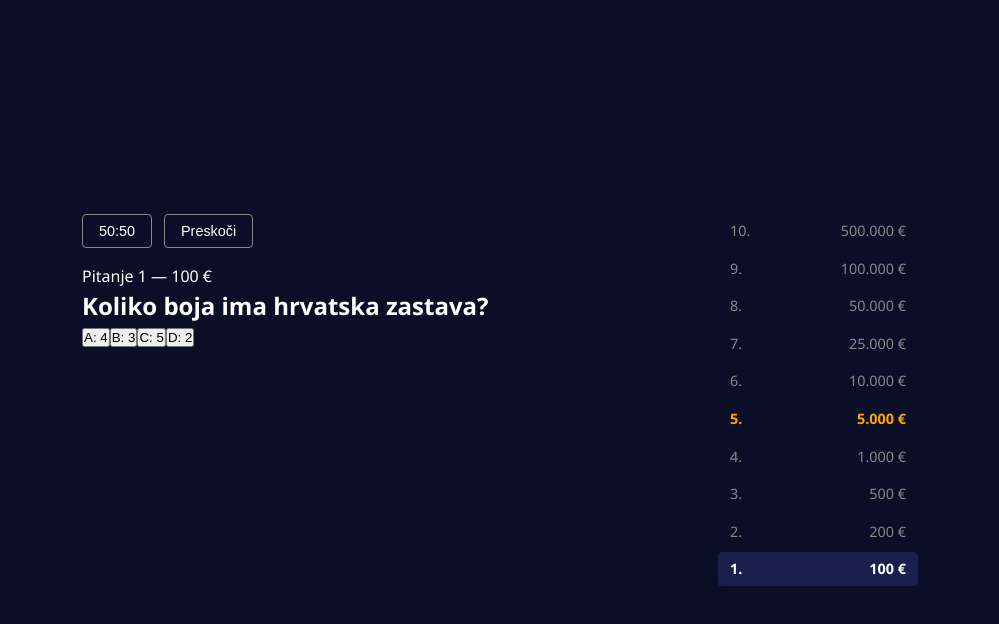
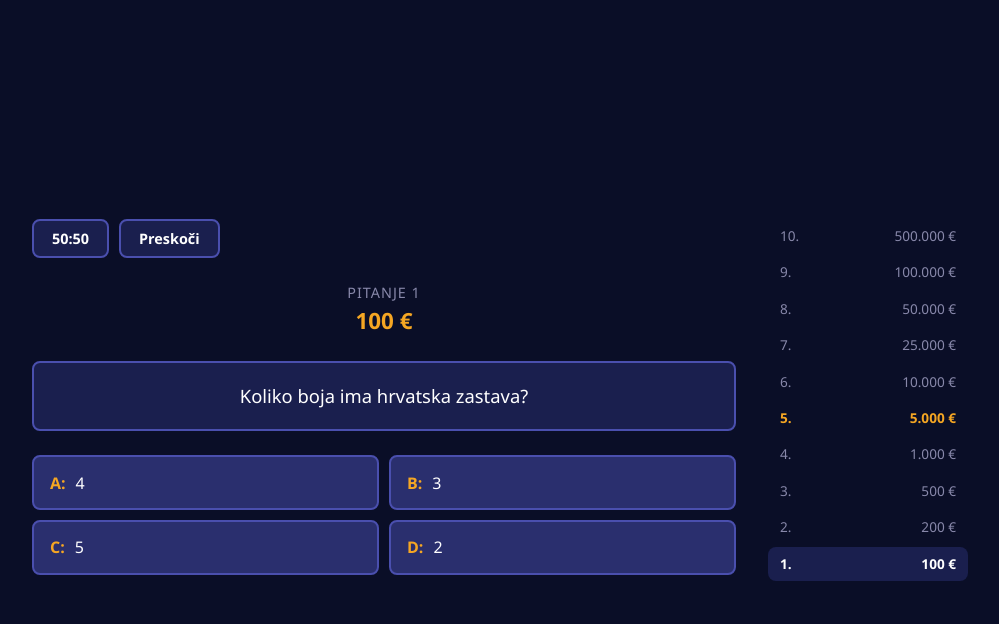
Before and after one commit to davidandelictomasic/Internship-14-Millionaire, a React (Vite) app: page / in a window 1280 px wide. Both pictures are taken after a click on the button "Pokreni igru". Shown: the top 624 px of the page, without its empty margins (140-1139 px from the left). Built offline with nearby package versions, Linux system fonts and the light colour scheme.

Commit message:
Add CSS for better UI

```diff
--- a/src/App.css
+++ b/src/App.css
@@ -1,6 +1,6 @@
 .game-container {
   width: 100%;
-  max-width: 900px;
+  max-width: 1000px;
   margin: 0 auto;
   padding: 2rem;
 }
@@ -18,3 +18,48 @@
   width: 200px;
   flex-shrink: 0;
 }
+
+.game-over {
+  text-align: center;
+  display: flex;
+  flex-direction: column;
+  align-items: center;
+  gap: 1.5rem;
+}
+
+.game-over__title {
+  font-size: 2rem;
+  font-weight: 700;
+}
+
+.game-over__title--win {
+  color: var(--color-accent);
+}
+
+.game-over__earnings {
+  font-size: 1.2rem;
+  color: var(--color-text-muted);
+}
+
+.game-over__amount {
+  display: block;
+  font-size: 2.2rem;
+  font-weight: 700;
+  color: var(--color-accent);
+  margin-top: 0.5rem;
+}
+
+.game-over__btn {
+  background-color: var(--color-accent);
+  color: #000;
+  border: none;
+  padding: 0.8rem 2.5rem;
+  font-size: 1rem;
+  font-weight: 600;
+  border-radius: var(--border-radius);
+  cursor: pointer;
+}
+
+.game-over__btn:hover {
+  opacity: 0.85;
+}
--- a/src/App.jsx
+++ b/src/App.jsx
@@ -139,10 +139,15 @@ function App() {
       )}
 
       {(gamePhase === 'gameOver' || gamePhase === 'win') && (
-        <div>
-          <h1>{gamePhase === 'win' ? 'Čestitamo!' : 'Igra je završena!'}</h1>
-          <p>Osvojili ste: {formatReward(earnings)}</p>
-          <button onClick={() => setGamePhase('start')}>Igraj ponovo</button>
+        <div className="game-over">
+          <h1 className={'game-over__title ' + (gamePhase === 'win' ? 'game-over__title--win' : 'game-over__title--lose')}>
+            {gamePhase === 'win' ? 'Čestitamo!' : 'Igra je završena!'}
+          </h1>
+          <div className="game-over__earnings">
+            {gamePhase === 'win' ? 'Osvojili ste glavnu nagradu!' : 'Osvojili ste:'}
+            <span className="game-over__amount">{formatReward(earnings)}</span>
+          </div>
+          <button className="game-over__btn" onClick={() => setGamePhase('start')}>Igraj ponovo</button>
         </div>
       )}
     </div>
--- a/src/components/Jokers/Jokers.css
+++ b/src/components/Jokers/Jokers.css
@@ -1,26 +1,28 @@
 .jokers {
   display: flex;
-  gap: 12px;
-  margin-bottom: 1rem;
+  gap: 10px;
+  margin-bottom: 1.5rem;
 }
 
 .joker-btn {
-  padding: 8px 16px;
-  border: 1px solid #888;
-  background: transparent;
-  color: white;
-  border-radius: 4px;
+  padding: 8px 18px;
+  border: 2px solid var(--color-answer-border);
+  background: var(--color-surface);
+  color: var(--color-text);
+  border-radius: var(--border-radius);
   cursor: pointer;
   font-size: 0.9rem;
+  font-family: inherit;
+  font-weight: 600;
 }
 
 .joker-btn:hover:not(:disabled) {
-  border-color: orange;
-  color: orange;
+  border-color: var(--color-accent);
+  color: var(--color-accent);
 }
 
 .joker-btn--used {
   text-decoration: line-through;
-  opacity: 0.4;
+  opacity: 0.3;
   cursor: default;
 }
--- a/src/components/LevelSidebar/LevelSidebar.css
+++ b/src/components/LevelSidebar/LevelSidebar.css
@@ -1,29 +1,29 @@
 .level-sidebar {
   display: flex;
   flex-direction: column;
-  gap: 4px;
+  gap: 2px;
 }
 
 .level-item {
   display: flex;
   justify-content: space-between;
-  padding: 6px 12px;
-  border-radius: 4px;
-  font-size: 0.9rem;
-  color: #888;
+  padding: 7px 12px;
+  border-radius: var(--border-radius);
+  font-size: 0.85rem;
+  color: var(--color-text-muted);
 }
 
 .level-item--completed {
-  color: #555;
+  color: #444466;
 }
 
 .level-item--safe {
-  color: orange;
-  font-weight: 600;
+  color: var(--color-accent);
+  font-weight: 700;
 }
 
 .level-item--active {
-  background-color: #1a1f4e;
-  color: white;
+  background: var(--color-surface);
+  color: var(--color-text);
   font-weight: 700;
 }
--- a/src/components/QuestionCard/QuestionCard.css
+++ b/src/components/QuestionCard/QuestionCard.css
@@ -1,13 +1,81 @@
-.answer-btn--correct {
-  background-color: green;
-  color: white;
+.question-card {
+  width: 100%;
 }
 
-.answer-btn--wrong {
-  background-color: red;
-  color: white;
+.question-card__level {
+  text-align: center;
+  margin-bottom: 1.5rem;
+}
+
+.question-card__level-number {
+  font-size: 0.9rem;
+  color: var(--color-text-muted);
+  text-transform: uppercase;
+  letter-spacing: 1px;
+}
+
+.question-card__reward {
+  font-size: 1.4rem;
+  font-weight: 700;
+  color: var(--color-accent);
+}
+
+.question-card__text {
+  background: var(--color-surface);
+  border: 2px solid var(--color-answer-border);
+  border-radius: var(--border-radius);
+  padding: 1.2rem 1.5rem;
+  font-size: 1.15rem;
+  text-align: center;
+  margin-bottom: 1.5rem;
+}
+
+.answers-grid {
+  display: grid;
+  grid-template-columns: 1fr 1fr;
+  gap: 10px;
+}
+
+.answer-btn {
+  display: flex;
+  align-items: center;
+  gap: 10px;
+  background: var(--color-answer-bg);
+  border: 2px solid var(--color-answer-border);
+  color: var(--color-text);
+  padding: 0.9rem 1rem;
+  border-radius: var(--border-radius);
+  cursor: pointer;
+  font-size: 1rem;
+  font-family: inherit;
+  text-align: left;
+  width: 100%;
+}
+
+.answer-btn:hover:not(:disabled) {
+  background: var(--color-answer-hover);
+  border-color: var(--color-accent);
+}
+
+.answer-btn.answer-btn--correct {
+  background: var(--color-correct);
+  border-color: var(--color-correct);
+}
+
+.answer-btn.answer-btn--wrong {
+  background: var(--color-wrong);
+  border-color: var(--color-wrong);
 }
 
 .answer-btn--hidden {
   visibility: hidden;
 }
+
+.answer-btn:disabled {
+  cursor: default;
+}
+
+.answer-btn__label {
+  font-weight: 700;
+  color: var(--color-accent);
+}
--- a/src/components/QuestionCard/QuestionCard.jsx
+++ b/src/components/QuestionCard/QuestionCard.jsx
@@ -21,10 +21,13 @@ function QuestionCard({
   }
 
   return (
-    <div>
-      <p>Pitanje {currentLevel + 1} — {reward}</p>
-      <h2>{question}</h2>
-      <div>
+    <div className="question-card">
+      <div className="question-card__level">
+        <div className="question-card__level-number">Pitanje {currentLevel + 1}</div>
+        <div className="question-card__reward">{reward}</div>
+      </div>
+      <div className="question-card__text">{question}</div>
+      <div className="answers-grid">
         {answers.map((answer, i) => (
           <button
             key={i}
@@ -36,7 +39,8 @@ function QuestionCard({
             onClick={() => handleClick(i)}
             disabled={showingResult || hiddenAnswers.includes(i)}
           >
-            {LABELS[i]}: {answer}
+            <span className="answer-btn__label">{LABELS[i]}:</span>
+            {answer}
           </button>
         ))}
       </div>
--- a/src/components/StartScreen/StartScreen.css
+++ b/src/components/StartScreen/StartScreen.css
@@ -5,3 +5,29 @@
   align-items: center;
   gap: 2rem;
 }
+
+.start-screen__title {
+  font-size: 2.5rem;
+  font-weight: 700;
+  color: var(--color-accent);
+}
+
+.start-screen__subtitle {
+  color: var(--color-text-muted);
+  font-size: 1.1rem;
+}
+
+.start-screen__btn {
+  background-color: var(--color-accent);
+  color: #000;
+  border: none;
+  padding: 0.8rem 2.5rem;
+  font-size: 1.1rem;
+  font-weight: 600;
+  border-radius: var(--border-radius);
+  cursor: pointer;
+}
+
+.start-screen__btn:hover {
+  opacity: 0.85;
+}
--- a/src/index.css
+++ b/src/index.css
@@ -1,3 +1,17 @@
+:root {
+  --color-bg: #0a0e27;
+  --color-surface: #1a1f4e;
+  --color-text: #ffffff;
+  --color-text-muted: #8888aa;
+  --color-accent: #f5a623;
+  --color-correct: #2ecc71;
+  --color-wrong: #e74c3c;
+  --color-answer-bg: #2a2f6e;
+  --color-answer-hover: #3a3f8e;
+  --color-answer-border: #4a4fae;
+  --border-radius: 8px;
+}
+
 * {
   box-sizing: border-box;
   margin: 0;
@@ -5,9 +19,9 @@
 }
 
 body {
-  font-family: 'Segoe UI', system-ui, -apple-system, sans-serif;
-  background-color: #0a0e27;
-  color: #ffffff;
+  font-family: 'Segoe UI', system-ui, sans-serif;
+  background-color: var(--color-bg);
+  color: var(--color-text);
   line-height: 1.5;
 }
 
```
